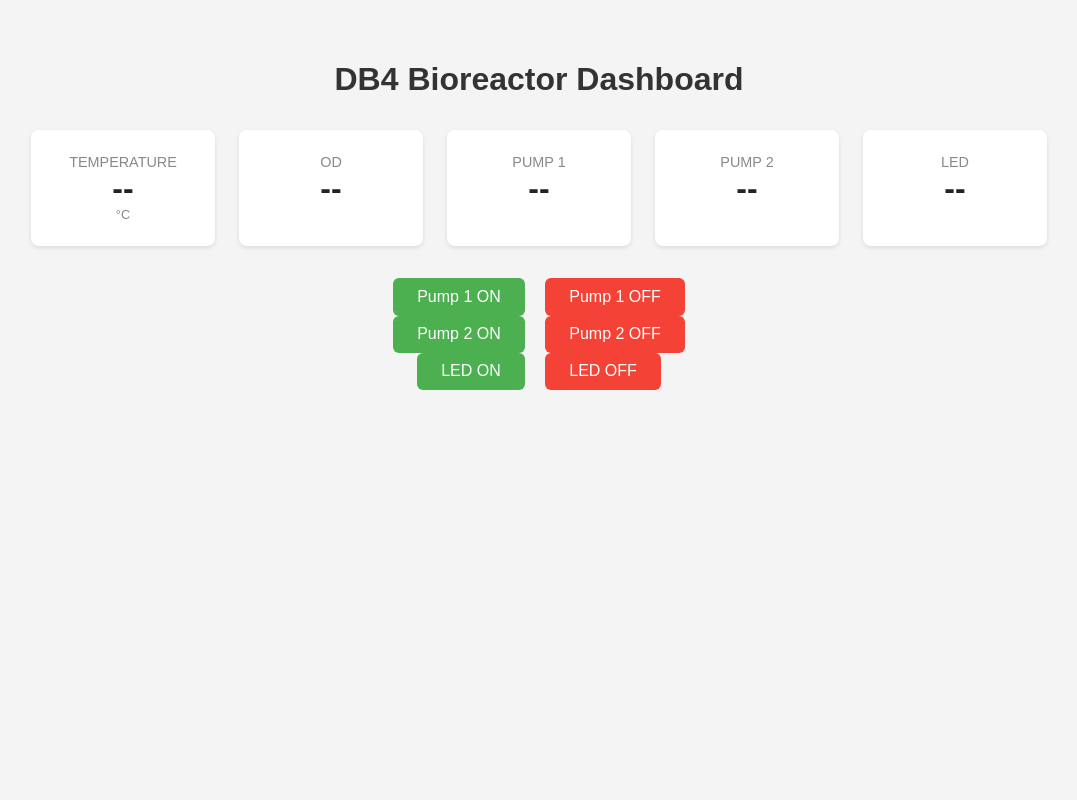
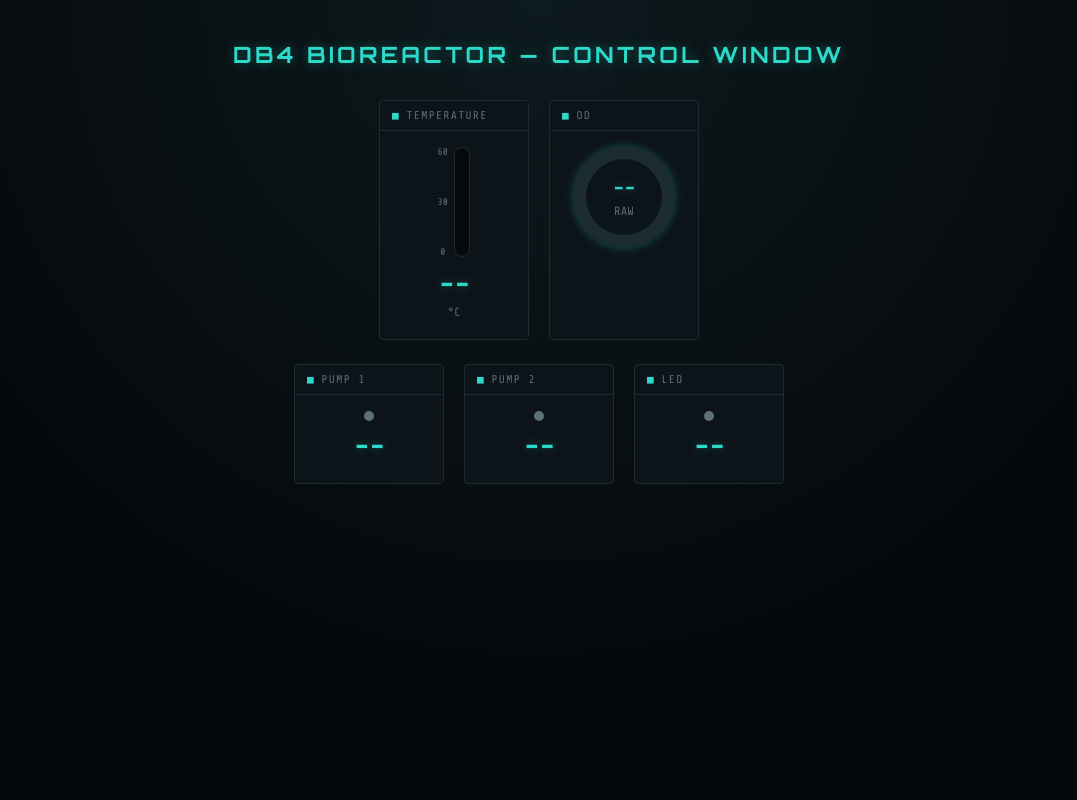
Before and after one commit to ReindeerK/DB4, a Flask app: page / in a window 1280 px wide. Shown: the whole page, without its empty margins (101-1178 px from the left). Run offline with Flask 3, Linux system fonts and the light colour scheme.

Commit message:
beautfiul website ^-^

```diff
--- a/controller.py
+++ b/controller.py
@@ -6,7 +6,7 @@ from temperature import read_temperature
 from light_sensor import init_sensor, read_sensor
 from rgb_led import set_blue_brightness
 
-BROKER_IP = "172.20.10.4"  # your laptop IP
+BROKER_IP = "172.20.10.10"  # your laptop IP
 LED_ON_BRIGHTNESS = 255
 
 pump1 = Pump(pin=32, use_pwm=False)
@@ -60,7 +60,7 @@ wlan = network.WLAN(network.STA_IF)
 if not wlan.active():
     wlan.active(True)
 if not wlan.isconnected():
-    wlan.connect("andrejs_iphone", "2number9")
+    wlan.connect("Nicoleta", "kiwi1111")
     while not wlan.isconnected():
         time.sleep(0.1)
 
--- a/rgb_led.py
+++ b/rgb_led.py
@@ -5,7 +5,7 @@ import time
 BLUE_PIN = 25  # GPIO pin for blue LED
 
 # Create PWM object for blue channel
-blue_led = PWM(Pin(BLUE_PIN), freq=1000)
+blue_led = PWM(Pin(BLUE_PIN), freq=100)
 blue_led.duty(1023)  # on at boot
 
 
--- a/static/style.css
+++ b/static/style.css
@@ -1,61 +1,191 @@
+@import url('https://fonts.googleapis.com/css2?family=Orbitron:wght@500;700&family=Share+Tech+Mono&display=swap');
+
+:root {
+    --bg: #06090c;
+    --panel-bg: #0d1419;
+    --border: #1c2c32;
+    --teal: #2dd9c8;
+    --teal-glow: rgba(45, 217, 200, 0.35);
+    --amber: #f5a623;
+    --text-dim: #5d7077;
+}
+
+* {
+    box-sizing: border-box;
+}
+
 body {
-    font-family: sans-serif;
-    background: #f4f4f4;
+    font-family: 'Share Tech Mono', monospace;
+    background: radial-gradient(circle at 50% 0%, #0d1a1e 0%, var(--bg) 65%);
+    color: var(--teal);
     text-align: center;
-    padding: 2rem;
+    padding: 2.5rem 1.5rem;
+    margin: 0;
+    min-height: 100vh;
 }
 
 h1 {
-    color: #333;
+    font-family: 'Orbitron', sans-serif;
+    font-weight: 700;
+    font-size: 1.4rem;
+    letter-spacing: 0.15em;
+    text-transform: uppercase;
+    color: var(--teal);
+    text-shadow: 0 0 12px var(--teal-glow);
+    margin: 0 0 2rem;
 }
 
-.readings {
+.readings,
+.controls {
     display: flex;
+    flex-wrap: wrap;
     justify-content: center;
-    gap: 1.5rem;
-    margin: 2rem 0;
+    gap: 1.25rem;
+    max-width: 900px;
+    margin: 0 auto 1.5rem;
 }
 
-.card {
-    background: white;
-    border-radius: 8px;
-    padding: 1.5rem 2rem;
-    box-shadow: 0 2px 4px rgba(0, 0, 0, 0.1);
-    min-width: 120px;
+.panel {
+    background: var(--panel-bg);
+    border: 1px solid var(--border);
+    border-radius: 4px;
+    min-width: 150px;
+    text-align: left;
+    overflow: hidden;
 }
 
-.label {
-    font-size: 0.9rem;
-    color: #888;
+.panel-header {
+    font-size: 0.7rem;
+    letter-spacing: 0.12em;
+    text-transform: uppercase;
+    color: var(--text-dim);
+    border-bottom: 1px solid var(--border);
+    padding: 0.5rem 0.75rem;
+}
+
+.panel-header .bullet {
+    color: var(--teal);
+    margin-right: 0.4rem;
+}
+
+.panel-body {
+    padding: 1rem 0.75rem 1.25rem;
+    text-align: center;
+}
+
+.value {
+    font-size: 1.8rem;
+    font-weight: bold;
+    color: var(--teal);
+    text-shadow: 0 0 8px var(--teal-glow);
+}
+
+.unit {
+    font-size: 0.75rem;
+    color: var(--text-dim);
+    margin-top: 0.25rem;
     text-transform: uppercase;
 }
 
-.value {
-    font-size: 2rem;
-    font-weight: bold;
-    color: #222;
+.panel.toggle {
+    cursor: pointer;
+    transition: border-color 0.15s, box-shadow 0.15s;
 }
 
-.unit {
-    font-size: 0.8rem;
-    color: #888;
+.panel.toggle:hover {
+    border-color: var(--teal);
+    box-shadow: 0 0 14px var(--teal-glow);
 }
 
-.controls button {
-    font-size: 1rem;
-    padding: 0.6rem 1.5rem;
-    margin: 0 0.5rem;
-    border: none;
-    border-radius: 6px;
-    cursor: pointer;
-    background: #4caf50;
-    color: white;
+.status-dot {
+    width: 10px;
+    height: 10px;
+    border-radius: 50%;
+    margin: 0 auto 0.6rem;
+    background: var(--text-dim);
 }
 
-.controls button:last-child {
-    background: #f44336;
+.panel.toggle.is-on .status-dot {
+    background: var(--teal);
+    box-shadow: 0 0 10px var(--teal);
 }
 
-.controls button:hover {
-    opacity: 0.85;
+.panel.toggle.is-off .value {
+    color: var(--text-dim);
+    text-shadow: none;
 }
+
+.panel.toggle.is-off .status-dot {
+    background: var(--amber);
+    box-shadow: 0 0 6px var(--amber);
+}
+
+.temp-body {
+    display: flex;
+    flex-direction: column;
+    align-items: center;
+}
+
+.thermo {
+    display: flex;
+    align-items: stretch;
+    gap: 0.4rem;
+    height: 110px;
+    margin-bottom: 0.75rem;
+}
+
+.thermo-scale {
+    display: flex;
+    flex-direction: column;
+    justify-content: space-between;
+    font-size: 0.6rem;
+    color: var(--text-dim);
+}
+
+.thermo-track {
+    width: 16px;
+    height: 100%;
+    border: 1px solid var(--border);
+    border-radius: 8px;
+    background: #060a0d;
+    display: flex;
+    align-items: flex-end;
+    overflow: hidden;
+}
+
+.thermo-fill {
+    width: 100%;
+    height: 0%;
+    background: linear-gradient(to top, var(--teal), var(--amber));
+    box-shadow: 0 0 10px var(--teal-glow);
+    transition: height 0.4s ease;
+}
+
+.gauge-circle {
+    --pct: 0%;
+    width: 100px;
+    height: 100px;
+    border-radius: 50%;
+    margin: 0 auto;
+    background: conic-gradient(var(--teal) var(--pct), var(--border) 0);
+    display: flex;
+    align-items: center;
+    justify-content: center;
+    transition: background 0.4s ease;
+    box-shadow: 0 0 10px var(--teal-glow);
+}
+
+.gauge-circle-inner {
+    width: 76px;
+    height: 76px;
+    border-radius: 50%;
+    background: var(--panel-bg);
+    display: flex;
+    flex-direction: column;
+    align-items: center;
+    justify-content: center;
+}
+
+.gauge-circle-inner .value {
+    font-size: 1.3rem;
+}
--- a/templates/index.html
+++ b/templates/index.html
@@ -6,62 +6,111 @@
     <link rel="stylesheet" href="{{ url_for('static', filename='style.css') }}">
 </head>
 <body>
-    <h1>DB4 Bioreactor Dashboard</h1>
+    <h1>DB4 Bioreactor &mdash; Control Window</h1>
 
     <div class="readings">
-        <div class="card">
-            <div class="label">Temperature</div>
+        <div class="panel readout">
+            <div class="panel-header"><span class="bullet">&#9632;</span>Temperature</div>
+            <div class="panel-body temp-body">
+                <div class="thermo">
+                    <div class="thermo-scale"><span>60</span><span>30</span><span>0</span></div>
+                    <div class="thermo-track">
+                        <div class="thermo-fill" id="temp-fill"></div>
+                    </div>
+                </div>
                 <div class="value" id="temperature">--</div>
                 <div class="unit">&deg;C</div>
             </div>
-        <div class="card">
-            <div class="label">OD</div>
+        </div>
+        <div class="panel readout">
+            <div class="panel-header"><span class="bullet">&#9632;</span>OD</div>
+            <div class="panel-body">
+                <div class="gauge-circle" id="od-gauge">
+                    <div class="gauge-circle-inner">
                         <div class="value" id="od">--</div>
+                        <div class="unit">raw</div>
                     </div>
-        <div class="card">
-            <div class="label">Pump 1</div>
-            <div class="value" id="pump1-state">--</div>
                 </div>
-        <div class="card">
-            <div class="label">Pump 2</div>
-            <div class="value" id="pump2-state">--</div>
             </div>
-        <div class="card">
-            <div class="label">LED</div>
-            <div class="value" id="led-state">--</div>
         </div>
     </div>
 
     <div class="controls">
-        <button onclick="setPump(1, 'on')">Pump 1 ON</button>
-        <button onclick="setPump(1, 'off')">Pump 1 OFF</button>
+        <div class="panel toggle" id="pump1-panel" onclick="togglePump(1)">
+            <div class="panel-header"><span class="bullet">&#9632;</span>Pump 1</div>
+            <div class="panel-body">
+                <div class="status-dot" id="pump1-dot"></div>
+                <div class="value" id="pump1-state">--</div>
             </div>
-    <div class="controls">
-        <button onclick="setPump(2, 'on')">Pump 2 ON</button>
-        <button onclick="setPump(2, 'off')">Pump 2 OFF</button>
         </div>
-    <div class="controls">
-        <button onclick="setLed('on')">LED ON</button>
-        <button onclick="setLed('off')">LED OFF</button>
+        <div class="panel toggle" id="pump2-panel" onclick="togglePump(2)">
+            <div class="panel-header"><span class="bullet">&#9632;</span>Pump 2</div>
+            <div class="panel-body">
+                <div class="status-dot" id="pump2-dot"></div>
+                <div class="value" id="pump2-state">--</div>
+            </div>
+        </div>
+        <div class="panel toggle" id="led-panel" onclick="toggleLed()">
+            <div class="panel-header"><span class="bullet">&#9632;</span>LED</div>
+            <div class="panel-body">
+                <div class="status-dot" id="led-dot"></div>
+                <div class="value" id="led-state">--</div>
+            </div>
+        </div>
     </div>
 
     <script>
+        const TEMP_MIN = 0, TEMP_MAX = 60;
+        const OD_GAUGE_MAX = 2000; // tune to the light sensor's typical raw-count range
+
+        function setPanelState(prefix, state) {
+            document.getElementById(`${prefix}-state`).textContent = state ?? '--';
+            const panel = document.getElementById(`${prefix}-panel`);
+            panel.classList.toggle('is-on', state === 'on');
+            panel.classList.toggle('is-off', state === 'off');
+        }
+
+        function setTemperature(raw) {
+            const tempC = parseFloat(raw);
+            const display = Number.isFinite(tempC) ? tempC.toFixed(2) : '--';
+            document.getElementById('temperature').textContent = display;
+
+            const pct = Number.isFinite(tempC)
+                ? Math.max(0, Math.min(100, ((tempC - TEMP_MIN) / (TEMP_MAX - TEMP_MIN)) * 100))
+                : 0;
+            document.getElementById('temp-fill').style.height = `${pct}%`;
+        }
+
+        function setOd(raw) {
+            const od = parseFloat(raw);
+            document.getElementById('od').textContent = Number.isFinite(od) ? od : '--';
+
+            const pct = Number.isFinite(od) ? Math.max(0, Math.min(100, (od / OD_GAUGE_MAX) * 100)) : 0;
+            document.getElementById('od-gauge').style.setProperty('--pct', `${pct}%`);
+        }
+
         async function refresh() {
             const res = await fetch('/status');
             const data = await res.json();
-            document.getElementById('temperature').textContent = data.temperature ?? '--';
-            document.getElementById('od').textContent = data.od ?? '--';
-            document.getElementById('pump1-state').textContent = data.pump1_state ?? '--';
-            document.getElementById('pump2-state').textContent = data.pump2_state ?? '--';
-            document.getElementById('led-state').textContent = data.led_state ?? '--';
+            setTemperature(data.temperature);
+            setOd(data.od);
+            setPanelState('pump1', data.pump1_state);
+            setPanelState('pump2', data.pump2_state);
+            setPanelState('led', data.led_state);
         }
 
-        async function setPump(id, cmd) {
-            await fetch(`/pump/${id}/${cmd}`, { method: 'POST' });
+        async function togglePump(id) {
+            const current = document.getElementById(`pump${id}-state`).textContent;
+            const next = current === 'on' ? 'off' : 'on';
+            await fetch(`/pump/${id}/${next}`, { method: 'POST' });
+            refresh();
         }
 
-        async function setLed(cmd) {
-            await fetch(`/led/${cmd}`, { method: 'POST' });
+        async function toggleLed() {
+            const current = document.getElementById('led-state').textContent;
+            const next = current === 'on' ? 'off' : 'on';
+            await fetch(`/led/${next}`, { method: 'POST' });
+            refresh();
         }
 
         refresh();
```
Lines whose indentation alone changed are shown as unchanged.
